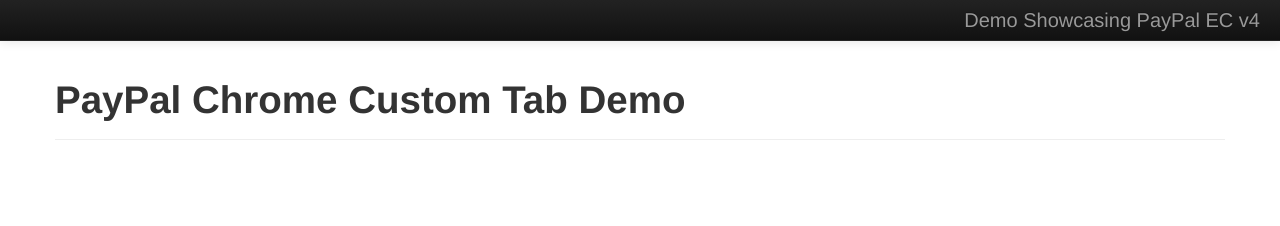
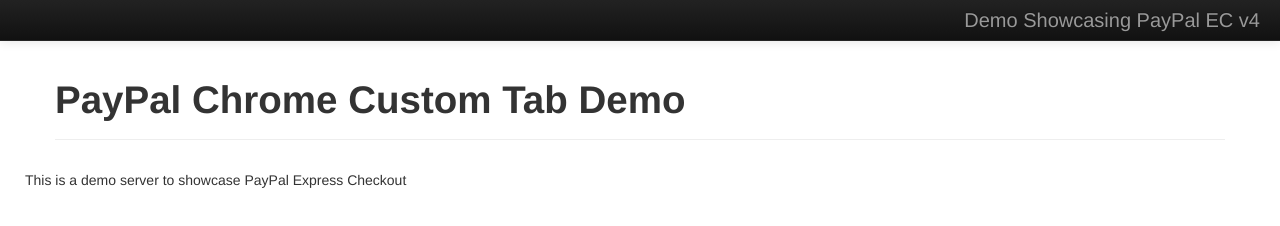
Before and after one commit to santhoshlfms/Android_PayPal_EC_NodeJs_Server_Sample, a website: page client/index.html in a window 1280 px wide. Drawn offline with Linux system fonts and the light colour scheme.

Commit message:
added some basic info in views

```diff
--- a/client/index.html
+++ b/client/index.html
@@ -24,6 +24,11 @@
       <div class="page-header">
         <h1>PayPal Chrome Custom Tab Demo</h1>
       </div>
+      <div class="row">
+        <div class="col-md-12">
+          <p>This is a demo server to showcase PayPal Express Checkout </p>
+        </div>
+      </div>
 
     </div>
 
```
